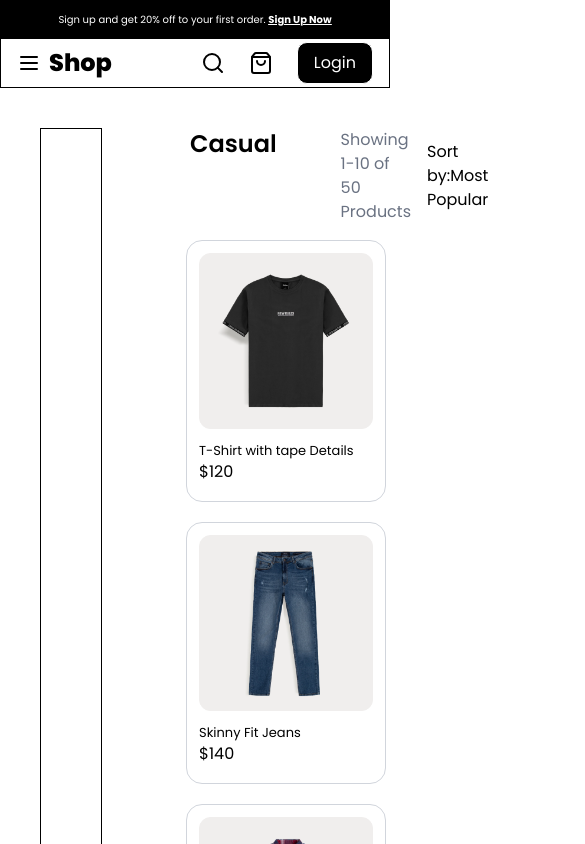
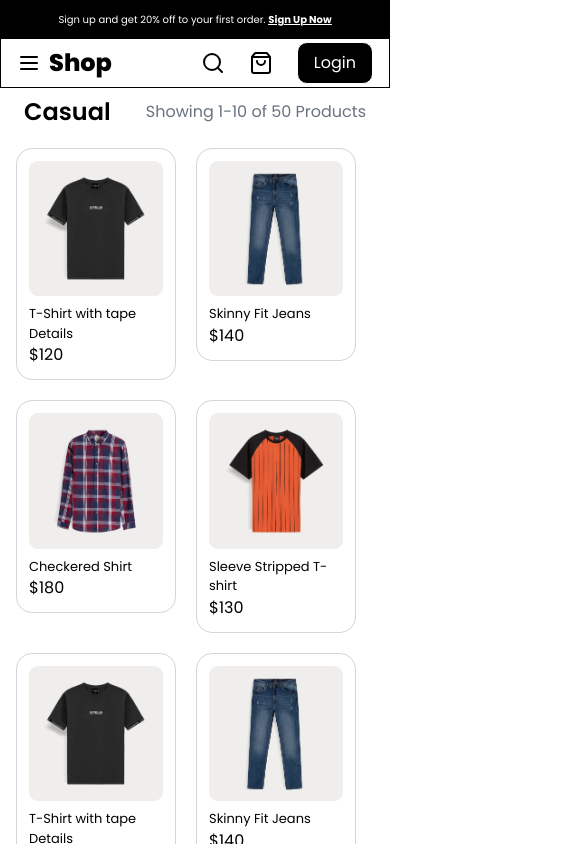
Before and after one commit to yashchalke/E-Commerce-Website, a React (Vite) app in the folder client/: page /New-Arrivals in a window 390 px wide. Shown: the top 844 px of the page, 585 px wide, since content can reach past the window. Built offline with nearby package versions, Linux system fonts and the light colour scheme.

Commit message:
made category page responsive to mobile

```diff
--- a/client/src/components/ProductCard.jsx
+++ b/client/src/components/ProductCard.jsx
@@ -4,11 +4,11 @@ import { Link } from 'react-router-dom'
 const ProductCard = ({id,productimage,Title,Price}) => {
   return (
     <Link to={`/product/${id}`}>
-    <div className='lg:min-w-70 lg:min-h-80 min-w-50 min-h-60  px-3 py-3 border rounded-2xl border-gray-300'>
-        <div className='w-full lg:min-h-60 min-h-40 rounded-2xl '>
+    <div className='lg:min-w-70 lg:min-h-80 min-w-30 min-h-40 px-3 py-3 border rounded-2xl border-gray-300'>
+        <div className='w-full lg:min-h-60 mb-2 rounded-2xl'>
         <img src={productimage} />
         </div>
-        <div className=' mt-3 h-12'>
+        <div className=' lg:mt-3 lg:h-12 '>
             <h1 className='text-[13px]'>{Title}</h1>
             <h1>{Price}</h1>
         </div>
--- a/client/src/pages/Category.jsx
+++ b/client/src/pages/Category.jsx
@@ -115,31 +115,34 @@ const Category = () => {
 
     ];
   return (
-    <div className=' px-10 py-10'>
-        <div className='grid grid-cols-[20%_80%] gap-4'>
-            <div className='border px-2 font-semibold flex items-center'>Filters</div>
+    <div className='md:px-10 md:py-10 px-4 py-2'>
+        <div className='md:grid md:grid-cols-[20%_80%] gap-4'>
+            <div className='hidden border px-2 font-semibold md:flex items-center'>Filters</div>
             <div className=''>
             <div className=' px-2 flex justify-between'>
-                <h1 className=' px-16 font-semibold text-2xl'>Casual</h1>
+                <h1 className=' md:px-16 font-semibold text-2xl'>Casual</h1>
                 <div className=' flex items-center gap-x-4'>
                     <p className='text-gray-500'>Showing 1-10 of 50 Products</p>
-                    <p>Sort by:Most Popular</p>
+                    <p className='hidden md:block'>Sort by:Most Popular</p>
                 </div>
             </div>
-                <div className='px-17 py-4 flex flex-wrap gap-5'>
-                    {dummy.map((product) => (<ProductCard
+                <div className='md:px-17 md:py-4 md:flex md:flex-wrap md:gap-5 flex flex-wrap gap-5 py-5'>
+                    {dummy.map((product) => (
+                    <div className="w-[160px] md:w-auto " key={product.id}>
+                        <ProductCard
                     id = {product.id}
                     productimage = {product.productimage}
                     Title = {product.Title}
                     Price = {product.Price}
-                    />))}
+                    />
+                    </div>))}
 
                 </div>
                 <div className=' border-gray-400'></div>
-                <div className='flex justify-between px-20 py-3 items-center'>
-                    <div className='border px-10 py-3 rounded'>Previous</div>
+                <div className=' flex justify-between md:px-20 md:py-3 items-center flex-wrap mb-10'>
+                    <div className='border md:px-10 md:py-3 rounded'>Previous</div>
                     <div>
-                        <li className='flex gap-x-10'>
+                        <li className='flex md:gap-x-10 gap-x-2'>
                             <ul>1</ul>
                             <ul>2</ul>
                             <ul>3</ul>
@@ -151,7 +154,7 @@ const Category = () => {
                             <ul>9</ul>
                         </li>
                     </div>
-                    <div className='border px-10 py-3 rounded'>Next</div>
+                    <div className='border md:px-10 md:py-3 rounded'>Next</div>
                 </div>
             </div>
         </div>
```
